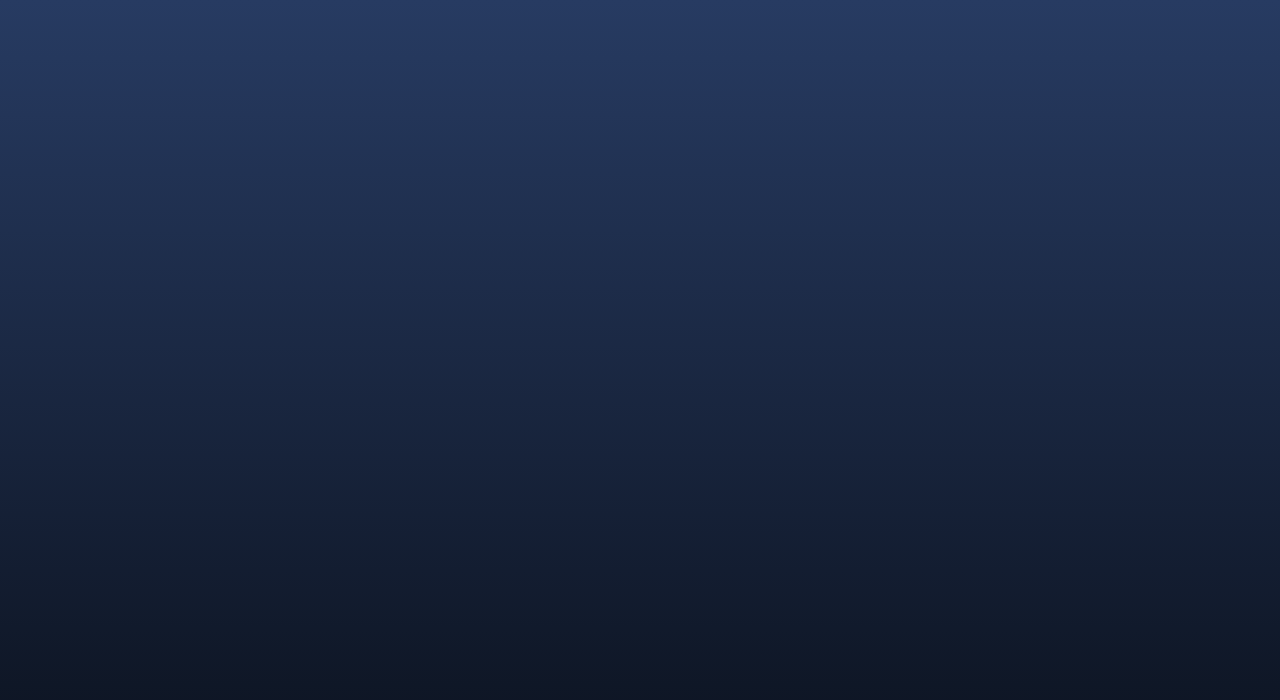
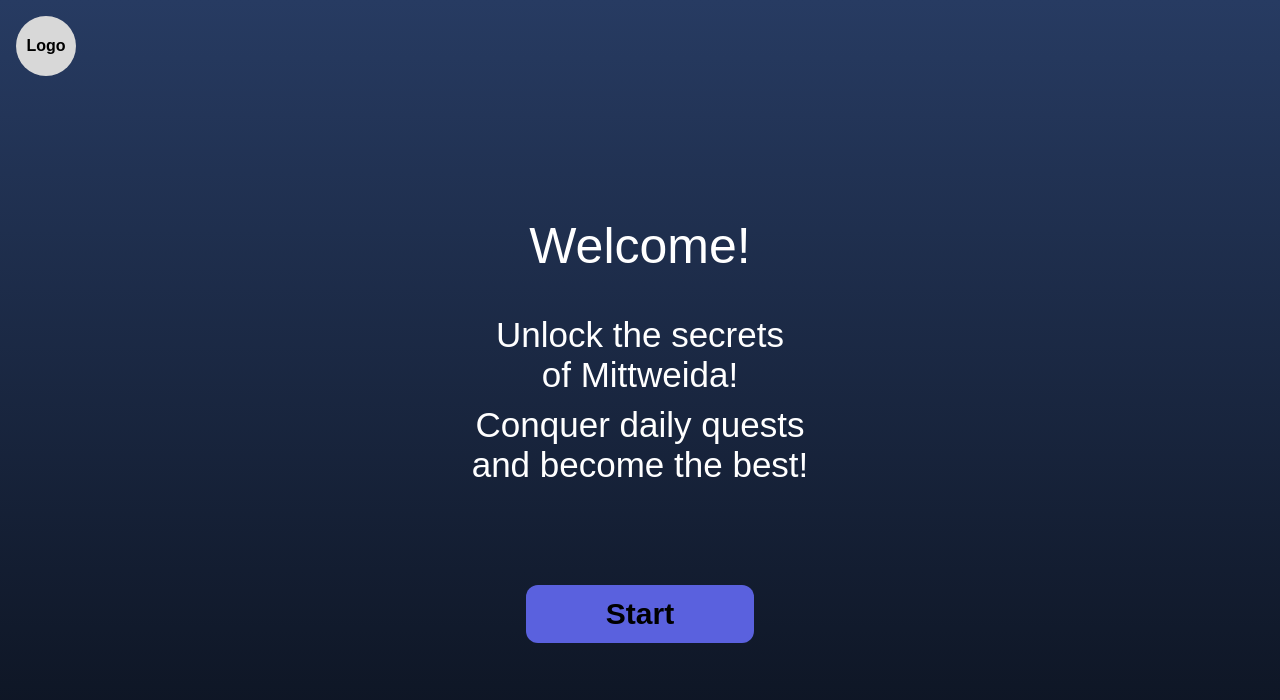
Before and after one commit to arturbui/Mittweida, a React (Vite) app: page / in a window 1280 px wide. Shown: the top 700 px of the page. Built offline with nearby package versions, Linux system fonts and the light colour scheme.

Commit message:
Mittweida Project

```diff
--- a/src/main.tsx
+++ b/src/main.tsx
@@ -6,8 +6,8 @@ import './index.css';
 
 ReactDOM.createRoot(document.getElementById('root')!).render(
     <React.StrictMode>
-        <BrowserRouter basename="/Mittweida">
-            <App/>
+        <BrowserRouter>
+        <App/>
         </BrowserRouter>
     </React.StrictMode>
 );
--- a/vite.config.ts
+++ b/vite.config.ts
@@ -1,10 +1,11 @@
 import { defineConfig } from 'vite'
 import react from '@vitejs/plugin-react'
+
 
 export default defineConfig({
   plugins: [react()],
   build: {
     outDir: "docs",
   },
-  base: "/Mittweida/"
+  base: "./"
 })
```
